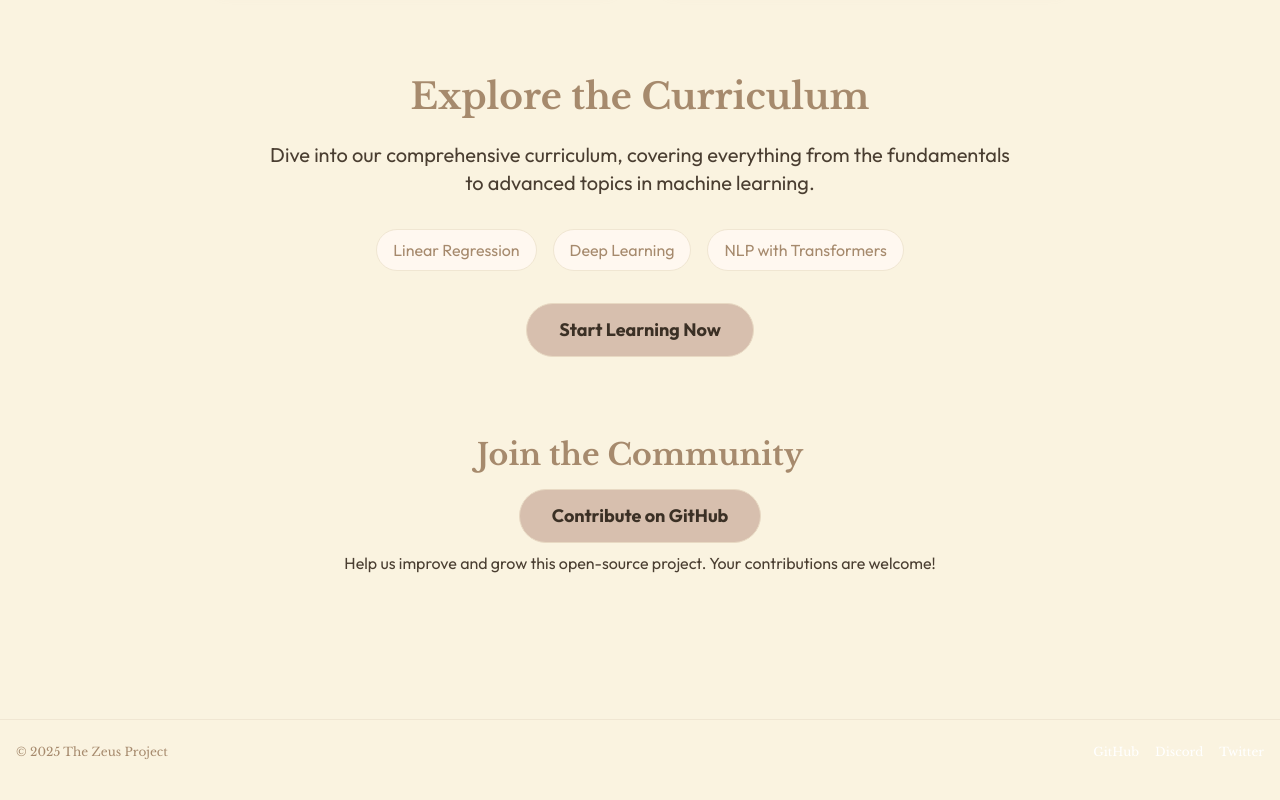
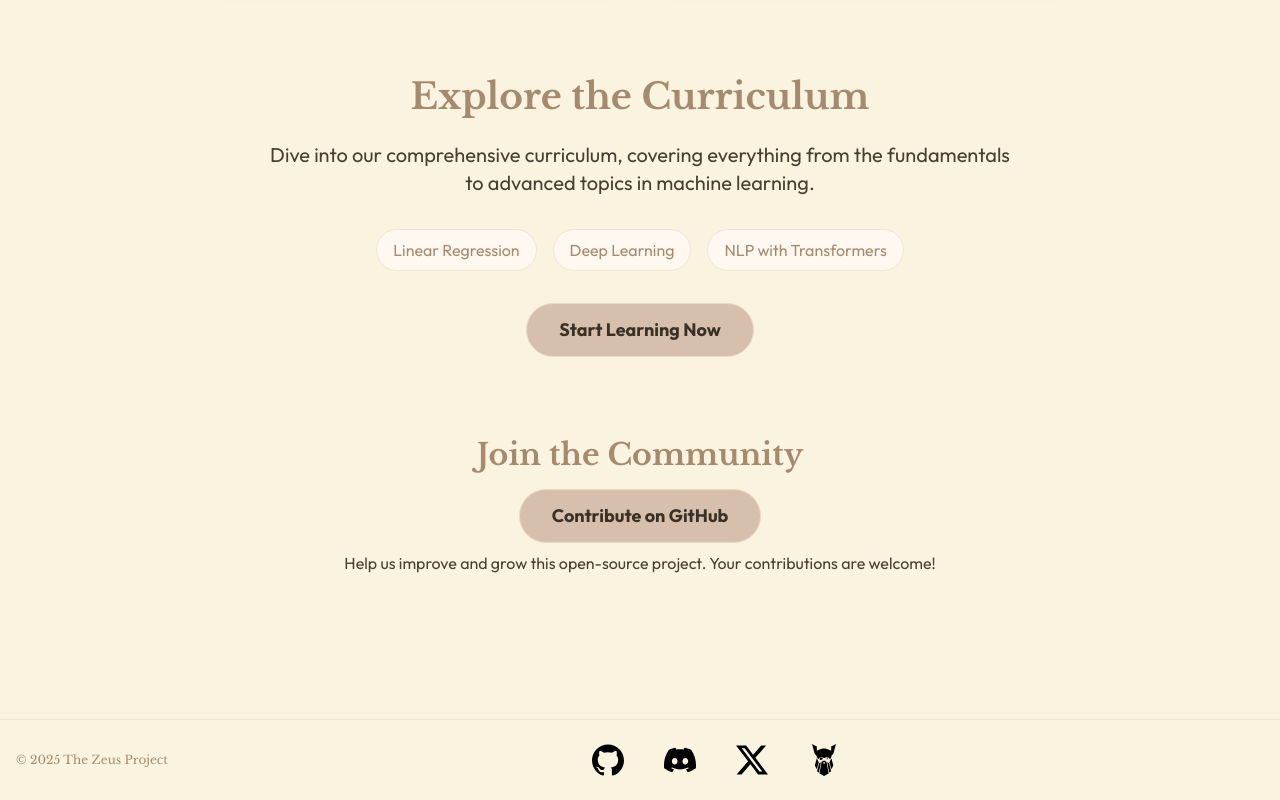
Before and after one commit to thezeusproject/thezeusproject.github.io, a plain HTML site: page index.html in a window 1280 px wide. Shown: the part 1048-1848 px from the top of the page. Drawn offline with nearby package versions, Linux system fonts and the light colour scheme.

Commit message:
added icons to the footer links and added a link to the odin project

```diff
--- a/assets/css/styles.css
+++ b/assets/css/styles.css
@@ -294,3 +294,14 @@ footer {
     overflow-x: hidden;
   }
 }
+/*footer icons*/
+.social-icon {
+  transition: transform 0.2s ease-in-out, color 0.2s ease-in-out;
+}
+.social-icon:hover {
+  transform: scale(1.15);
+}
+.footer-icon {
+  width: 2.000rem;
+  height: 2.000rem;
+}
--- a/assets/js/script.js
+++ b/assets/js/script.js
@@ -1 +1,2 @@
 // No JS needed for the homepage at this time.
+// Fade-in animation for cards
--- a/index.html
+++ b/index.html
@@ -246,25 +246,34 @@
       <div class="mb-2 md:mb-0 text-[#A68A6D]">
         &copy; 2025 The Zeus Project
       </div>
-      <div class="flex space-x-3 sm:space-x-4">
+      <div class="flex gap-10">
       <a
         href="https://github.com/thezeusproject/thezeusproject.github.io"
-          class="hover:text-[#A68A6D] transition-colors"
+        class="social-icon"
         aria-label="GitHub"
-          >GitHub</a
         >
+      <img src="assets/icons/github.svg" alt="GitHub Icon" class="footer-icon" />
+      </a>
       <a
       href="#"
-          class="hover:text-[#A68A6D] transition-colors"
+      class="social-icon"
       aria-label="Discord"
-          >Discord</a
       >
+      <img src="assets/icons/discord.svg" alt="Discord Icon" class="footer-icon" />
+    </a>
     <a
       href="#"
-          class="hover:text-[#A68A6D] transition-colors"
+      class="social-icon"
       aria-label="Twitter"
-          >Twitter</a
       >
+      <img src="assets/icons/x.svg" alt="X Icon" class="footer-icon" />
+    </a>
+    <a
+      href=""
+      class="social-icon"
+      aria-label="The Odin Project"
+      >
+      <img src="assets/icons/theodinproject.svg" alt="The Odin Project Icon" class="footer-icon">
     </div>
     </footer>
     <script>
```
Also changed, not shown: assets/icons/discord.svg (added), assets/icons/github.svg (added), assets/icons/theodinproject.svg (added), assets/icons/x.svg (added), 4 other files. Lines whose indentation alone changed are shown as unchanged.
